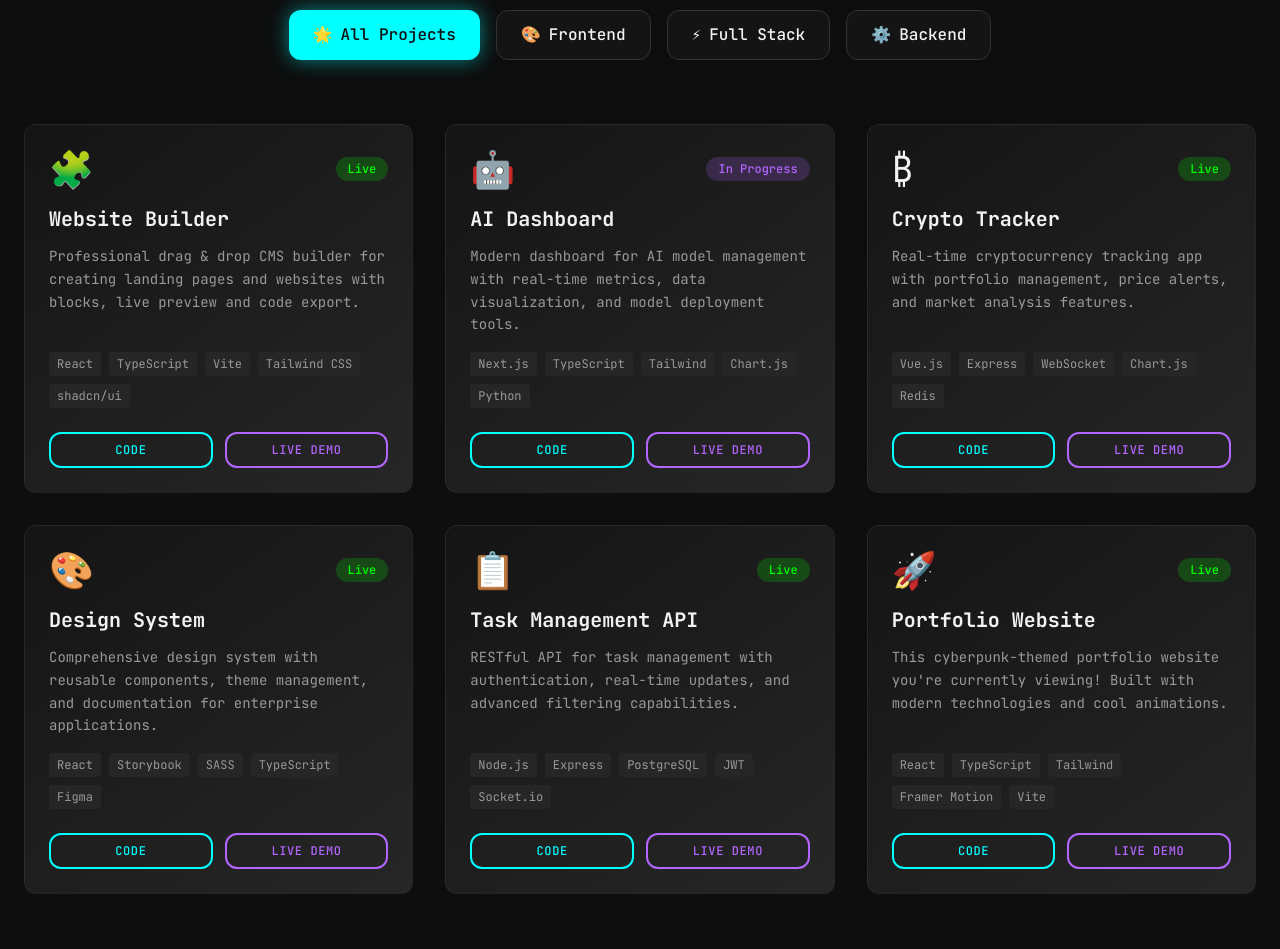
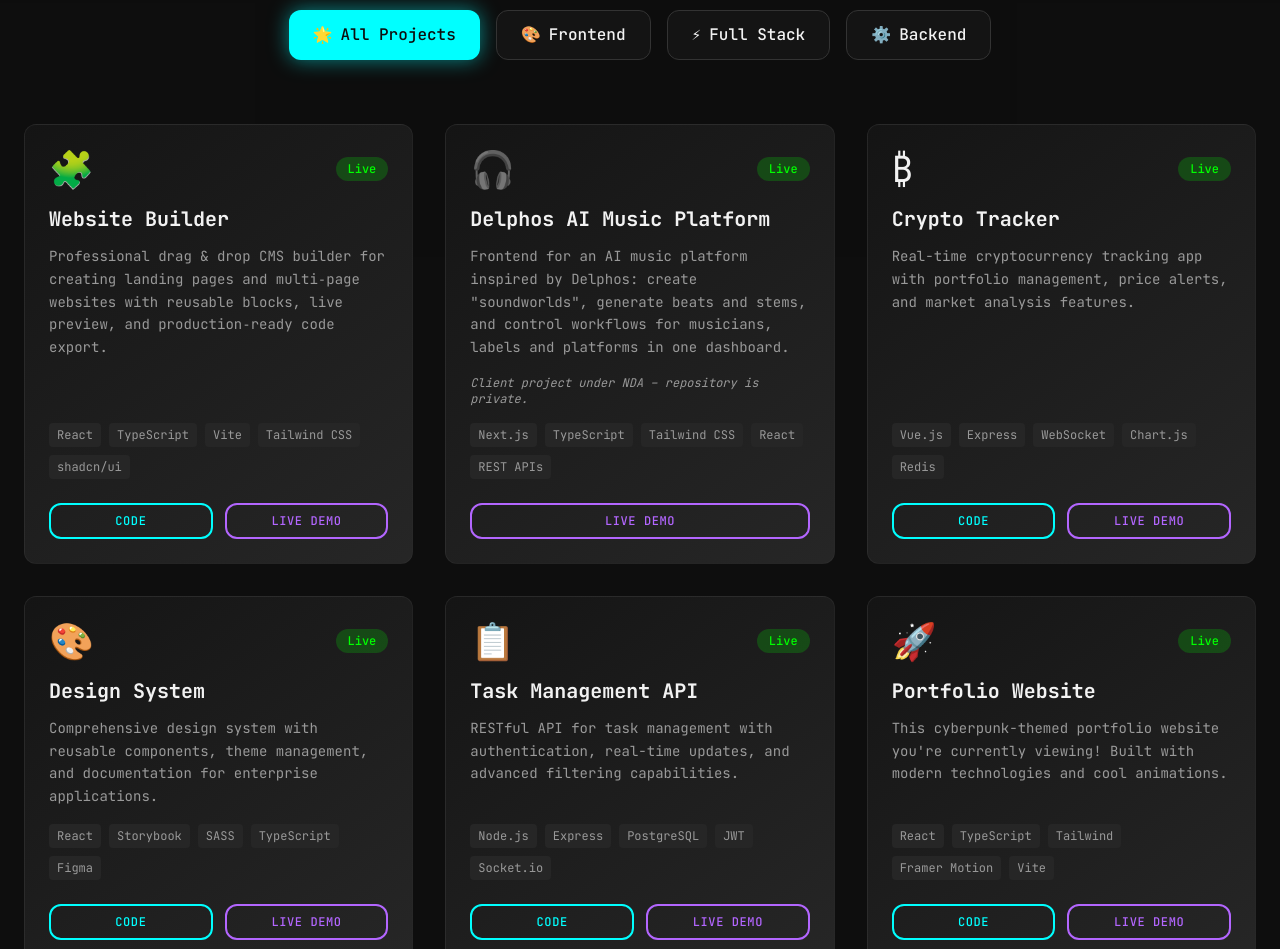
Before and after one commit to VOV44ER/my-portfolio, a React (Vite) app: page / in a window 1280 px wide. Shown: the part 3300-4249 px from the top of the page. Built offline with nearby package versions, Linux system fonts and the light colour scheme.

Commit message:
chore: tweak NDA note for AI music project

```diff
--- a/src/components/ProjectsSection.tsx
+++ b/src/components/ProjectsSection.tsx
@@ -9,7 +9,7 @@ const ProjectsSection = () => {
   const projects = [
     {
       title: "Website Builder",
-      description: "Professional drag & drop CMS builder for creating landing pages and websites with blocks, live preview and code export.",
+      description: "Professional drag & drop CMS builder for creating landing pages and multi‑page websites with reusable blocks, live preview, and production‑ready code export.",
       tech: ["React", "TypeScript", "Vite", "Tailwind CSS", "shadcn/ui"],
       category: "frontend",
       image: "🧩",
@@ -18,14 +18,15 @@ const ProjectsSection = () => {
       demo: "https://website-builder-ten-delta.vercel.app/"
     },
     {
-      title: "AI Dashboard",
-      description: "Modern dashboard for AI model management with real-time metrics, data visualization, and model deployment tools.",
-      tech: ["Next.js", "TypeScript", "Tailwind", "Chart.js", "Python"],
+      title: "Delphos AI Music Platform",
+      description: "Frontend for an AI music platform inspired by Delphos: create \"soundworlds\", generate beats and stems, and control workflows for musicians, labels and platforms in one dashboard.",
+      tech: ["Next.js", "TypeScript", "Tailwind CSS", "React", "REST APIs"],
       category: "frontend",
-      image: "🤖",
-      status: "In Progress",
-      github: "#",
-      demo: "#"
+      image: "🎧",
+      status: "Live",
+      github: "",
+      note: "Client project under NDA – repository is private.",
+      demo: "https://www.delphos.ai/"
     },
     {
       title: "Crypto Tracker",
@@ -137,6 +138,12 @@ const ProjectsSection = () => {
                 { project.description }
               </p>
 
+              { project.note && (
+                <p className="text-xs text-muted-foreground font-cyber mb-4 italic">
+                  { project.note }
+                </p>
+              ) }
+
               {/* Tech Stack */ }
               <div className="flex flex-wrap gap-2 mb-6">
                 { project.tech.map((tech, techIndex) => (
@@ -151,6 +158,7 @@ const ProjectsSection = () => {
 
               {/* Project Links */ }
               <div className="flex gap-3 mt-auto">
+                { project.github && (
                   <CyberButton
                     variant="primary"
                     href={ project.github }
@@ -158,6 +166,7 @@ const ProjectsSection = () => {
                   >
                     { t('projects.btn.code') }
                   </CyberButton>
+                ) }
                 <CyberButton
                   variant="secondary"
                   href={ project.demo }
```
Lines whose indentation alone changed are shown as unchanged.
